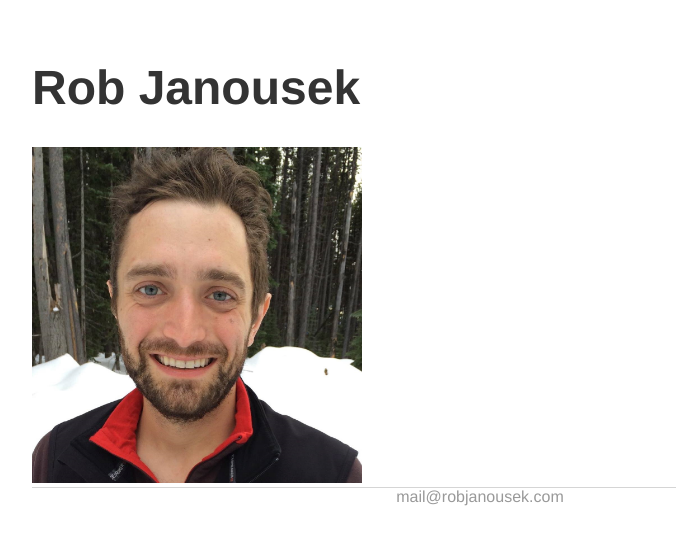
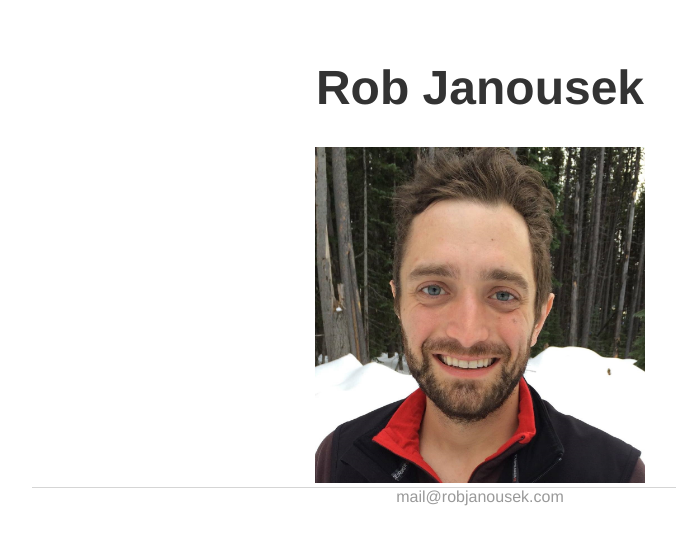
Before and after one commit to robjanousek/robjanousek.github.io, a Jekyll site: the page built from index.html, in a window 1280 px wide. Shown: the top 545 px of the page, without its empty margins (160-836 px from the left). Built offline with Jekyll 4.4.1, drawn with Linux system fonts in a browser that asks for light colours.

Commit message:
Update main.css

```diff
--- a/css/main.css
+++ b/css/main.css
@@ -1,6 +1,7 @@
 body {
     margin: 60px auto;
     width: 70%;
+    text-align: center;
 }
 nav ul, footer ul {
     font-family:'Helvetica', 'Arial', 'Sans-Serif';
@@ -15,6 +16,7 @@ nav ul li, footer ul li {
 a {
     text-decoration: none;
     color: #999;
+    text-align: center;
 }
 a:hover {
     text-decoration: underline;
@@ -23,11 +25,13 @@ h1 {
     font-size: 3em;
     font-family:'Helvetica', 'Arial', 'Sans-Serif';
     color: #333;
+    text-align: center;
 }
 p {
     font-size: 1.5em;
     line-height: 1.4em;
     color: #333;
+    text-align: center;
 }
 footer {
     border-top: 1px solid #d5d5d5;
```
